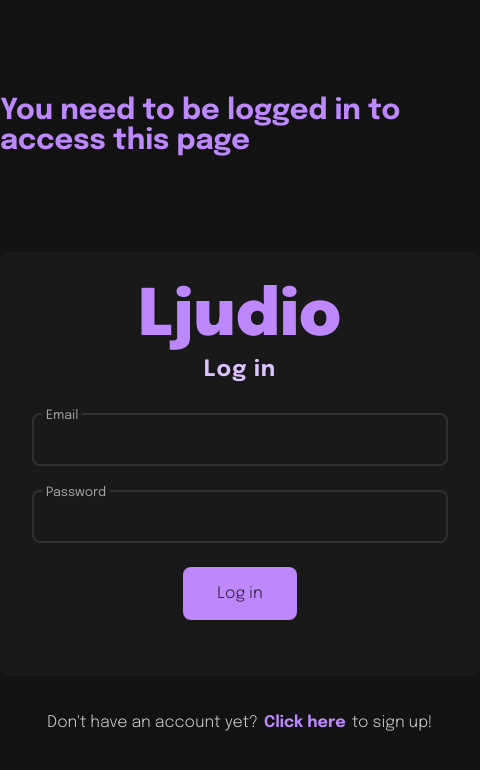
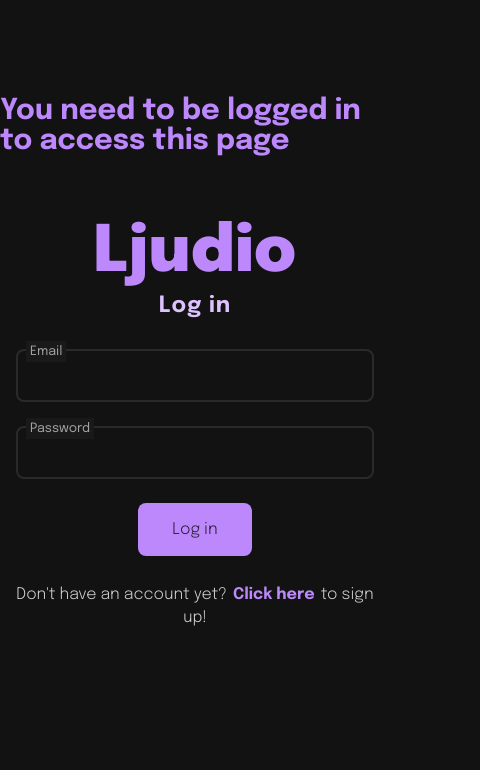
Before and after one commit to MatildaMared/ljudio, a React (Vite) app in the folder frontend/: page / in a window 390 px wide. Shown: the top 770 px of the page, 480 px wide, since content can reach past the window. Built offline with nearby package versions, Linux system fonts and the light colour scheme.

Commit message:
add responsive styling to login/signup page

```diff
--- a/frontend/src/styles/pages/_loginpage.scss
+++ b/frontend/src/styles/pages/_loginpage.scss
@@ -1,6 +1,24 @@
 @use "../abstracts/variables" as var;
 
 .loginpage {
+	margin: 0 auto;
+	margin-top: 6rem;
+	background-color: rgba(255, 255, 255, 0.03);
+	border-radius: 0.5rem;
+	padding: 2rem;
+	display: flex;
+	flex-direction: column;
+	align-items: center;
+	min-width: 30rem;
+
+	@media (max-width: 500px) {
+		border-radius: none;
+		background-color: transparent;
+		min-width: 100%;
+		padding: 1rem;
+		margin-top: 3rem;
+	}
+
 	&__wrapper {
 		display: flex;
 		flex-direction: column;
@@ -11,16 +29,6 @@
 	&__alert {
 		font-size: 1.8rem;
 	}
-
-	margin: 0 auto;
-	margin-top: 6rem;
-	background-color: rgba(255, 255, 255, 0.03);
-	border-radius: 0.5rem;
-	padding: 2rem;
-	display: flex;
-	flex-direction: column;
-	align-items: center;
-	min-width: 30rem;
 
 	&__logo {
 		font-size: 4rem;
@@ -83,6 +91,12 @@
 	&__text {
 		margin-top: 2rem;
 		text-align: center;
+		margin-bottom: 3rem;
+
+		@media (max-width: 500px) {
+			margin-top: 0;
+			padding: .5rem;
+		}
 	}
 
 	&__btn {
@@ -91,7 +105,6 @@
 		outline: none;
 		border: none;
 		padding: 1rem 2rem;
-		margin-bottom: 1.5rem;
 		border-radius: 0.5rem;
 		background-color: var.$color-primary;
 		color: rgba(0, 0, 0, 0.8);
@@ -137,3 +150,18 @@
     }
 	}
 }
+
+// This code resets the chrome white background
+// when using auto-complete to fill in an input field
+
+input:-webkit-autofill,
+input:-webkit-autofill:hover,
+input:-webkit-autofill:focus,
+input:-webkit-autofill:active {
+    transition: background-color 5000s ease-in-out 0s;
+}
+
+input:-webkit-autofill
+{
+ -webkit-text-fill-color: rgba(255, 255, 255, 0.8);
+}
```
